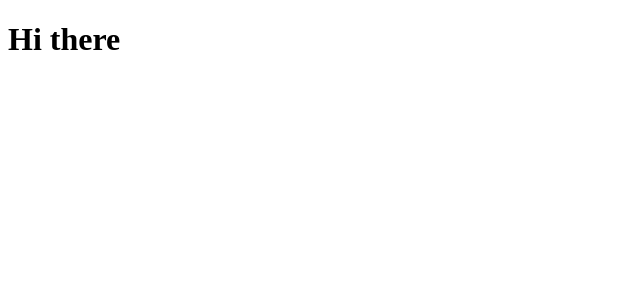
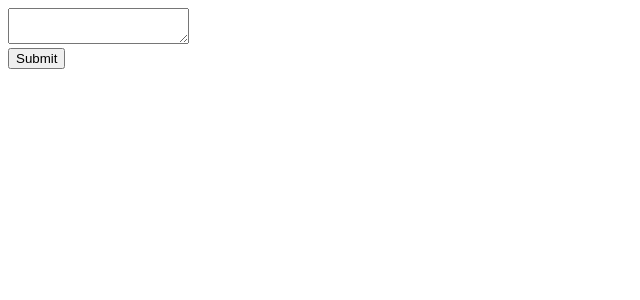
Before and after one commit to Atomize101/codepenClone, a React (Create React App) app: page / in a window 1280 px wide. Shown: the top 300 px of the page, without its empty margins (0-640 px from the left). Built offline with nearby package versions, Linux system fonts and the light colour scheme.

Commit message:
Setting up the form elements

```diff
--- a/src/index.tsx
+++ b/src/index.tsx
@@ -1,7 +1,23 @@
 import ReactDOM from 'react-dom';
+import { useState } from 'react';
 
 const App = () => {
-	return <h1>Hi there</h1>;
+	const [input, setInput] = useState('');
+	const [code, setCode] = useState('');
+
+	const onClick = () => {
+		console.log(input);
+	};
+
+	return (
+		<div>
+			<textarea value={input} onChange={(e) => setInput(e.target.value)}></textarea>
+			<div>
+				<button onClick={onClick}>Submit</button>
+			</div>
+			<pre>{code}</pre>
+		</div>
+	);
 };
 
 ReactDOM.render(<App />, document.querySelector('#root'));
```
